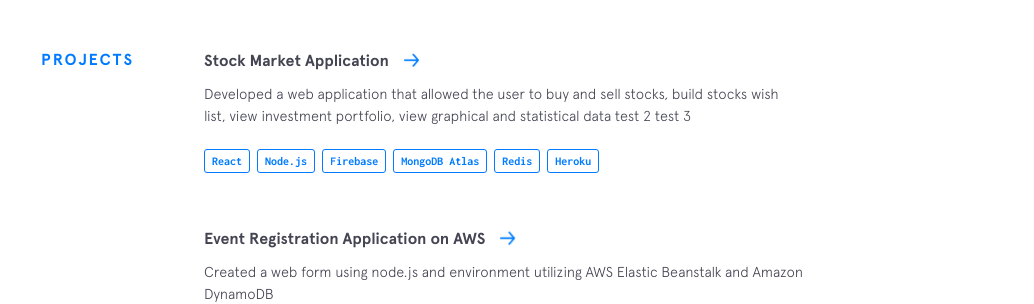
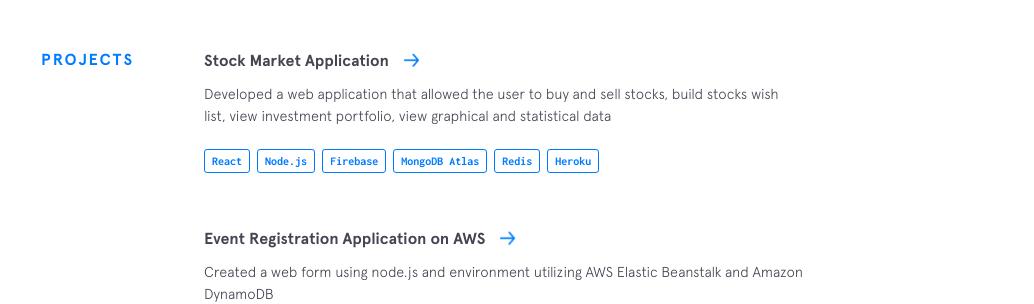
Before and after one commit to dharmitviradia/dharmitviradia.github.io, a Jekyll site: the page built from index.html, in a window 1280 px wide and 900 px high, scrolled down 2378 px. Shown: the part 175-479 px from the top of the window, without its empty margins (246-1280 px from the left). Built offline with Jekyll 4.4.1, drawn with Linux system fonts in a browser that asks for light colours; nearby versions of some CDN libraries.

Commit message:
Update projects.yml

```diff
--- a/_data/projects.yml
+++ b/_data/projects.yml
@@ -1,8 +1,6 @@
 - name: Stock Market Application
   url: #
   description: Developed a web application that allowed the user to buy and sell stocks, build stocks wish list, view investment portfolio, view graphical and statistical data
-               test 2
-               test 3
   used:
     - thing: React
     - thing: Node.js
```
